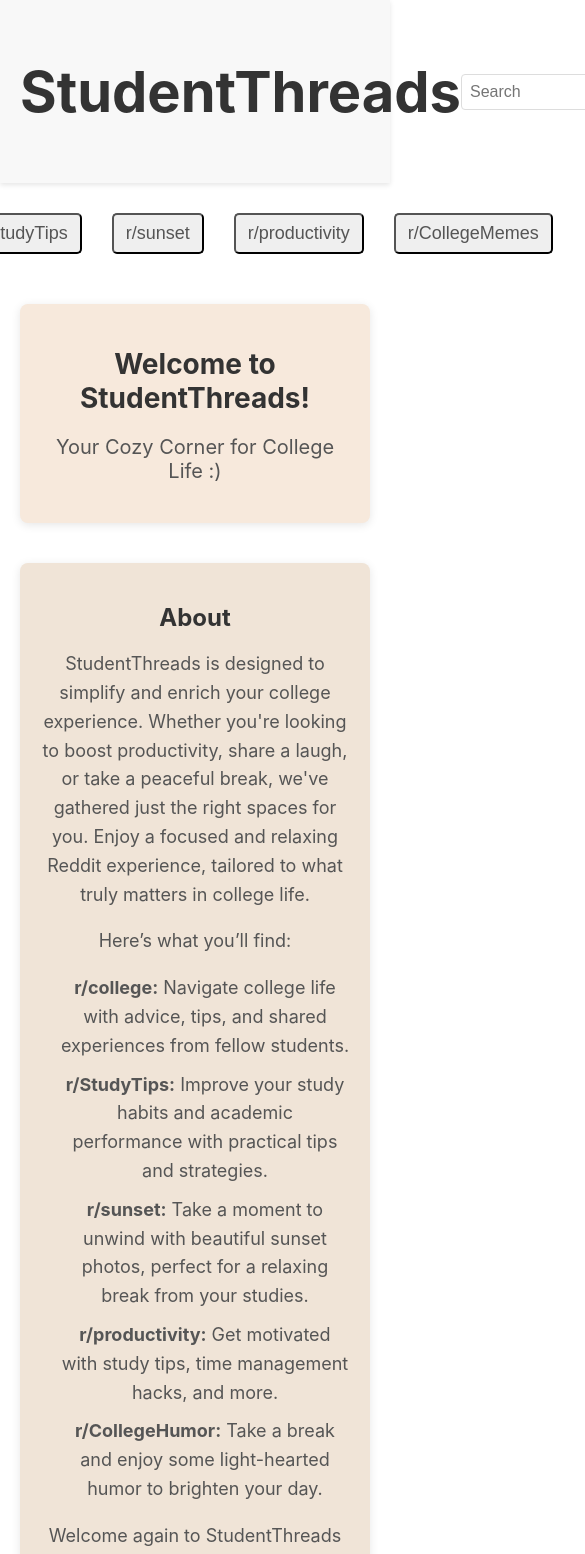
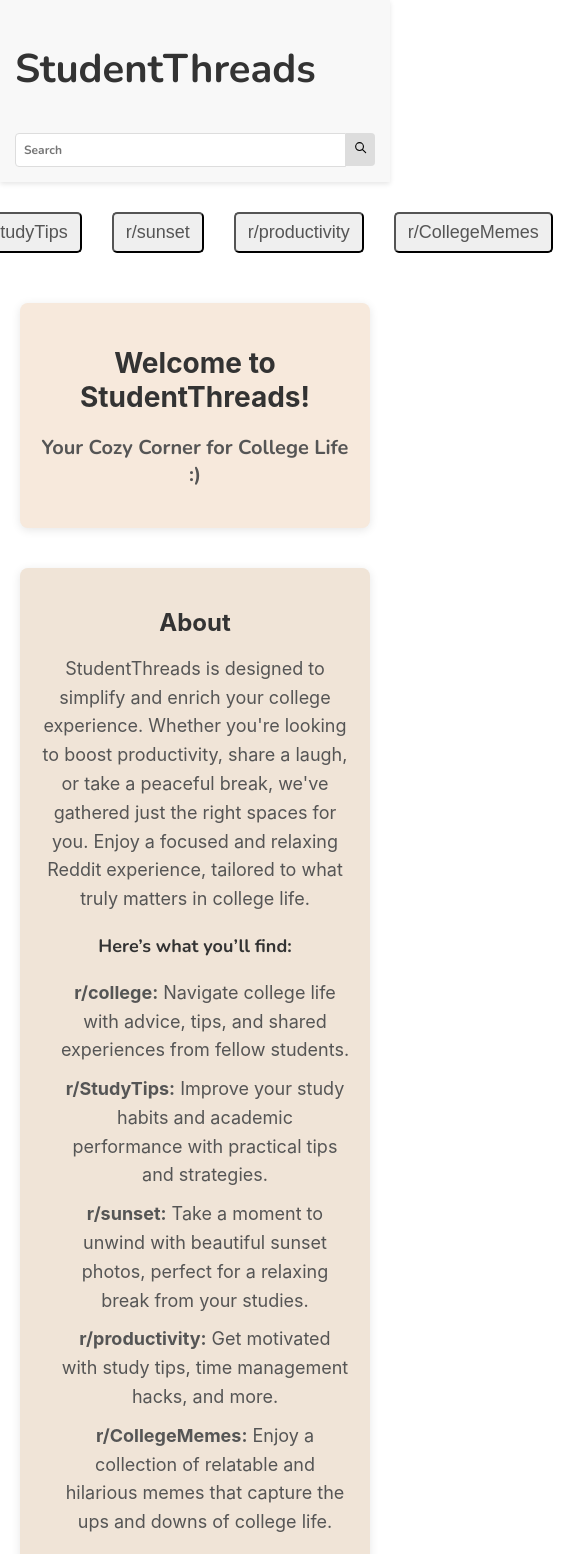
Before and after one commit to irened123/student-threads, a React (Create React App) app: page / in a window 390 px wide. Shown: the top 1554 px of the page, 585 px wide, since content can reach past the window. Built offline with nearby package versions, Linux system fonts and the light colour scheme; the HTML template or start-up script is replaced by a standard one.

Commit message:
Update font family and color for improved text styling; improve responsiveness

```diff
--- a/src/features/AboutSection/AboutSection.css
+++ b/src/features/AboutSection/AboutSection.css
@@ -1,3 +1,6 @@
+@import url('https://fonts.googleapis.com/css2?family=Nunito+Sans:wght@400;600&display=swap');
+@import url('https://fonts.googleapis.com/css2?family=Nunito:wght@700&display=swap');
+
 .about-container {
     text-align: center;
     margin: 40px 20px;
@@ -28,3 +31,8 @@
 .about-content li {
     margin-bottom: 10px;
 }
+
+.nunito {
+    font-family: 'Nunito', sans-serif;
+    color: #333;
+}
--- a/src/features/AboutSection/AboutSection.jsx
+++ b/src/features/AboutSection/AboutSection.jsx
@@ -7,16 +7,16 @@ const AboutSection = () => {
       <h2 className="about-heading">About</h2>
       <div className="about-content">
         <p>StudentThreads is designed to simplify and enrich your college experience. Whether you're looking to boost productivity, share a laugh, or take a peaceful break, we've gathered just the right spaces for you. Enjoy a focused and relaxing Reddit experience, tailored to what truly matters in college life.</p>
-        <p>Here’s what you’ll find:</p>
+        <p class="nunito">Here’s what you’ll find:</p>
         <ul>
           <li><strong>r/college:</strong> Navigate college life with advice, tips, and shared experiences from fellow students.</li>
           <li><strong>r/StudyTips:</strong> Improve your study habits and academic performance with practical tips and strategies.</li>
           <li><strong>r/sunset:</strong> Take a moment to unwind with beautiful sunset photos, perfect for a relaxing break from your studies.
 </li>
           <li><strong>r/productivity:</strong> Get motivated with study tips, time management hacks, and more.</li>
-          <li><strong>r/CollegeHumor:</strong> Take a break and enjoy some light-hearted humor to brighten your day.</li>
+          <li><strong>r/CollegeMemes:</strong> Enjoy a collection of relatable and hilarious memes that capture the ups and downs of college life.</li>
         </ul>
-        <p>Welcome again to StudentThreads—your home for a better college experience.</p>
+        <p class="nunito">Welcome again to StudentThreads—your home for a better college experience.</p>
       </div>
     </div>
   );
--- a/src/features/Header/Header.css
+++ b/src/features/Header/Header.css
@@ -1,10 +1,15 @@
+@import url('https://fonts.googleapis.com/css2?family=Nunito:wght@700&display=swap');
+
 .header {
+    font-family: 'Nunito', sans-serif;
     display: flex;
     justify-content: space-between;
     align-items: center;
     padding: 20px;
     background-color: #f8f8f8;
     box-shadow: 0 2px 5px rgba(0, 0, 0, 0.1);
+    width: 100%;
+    box-sizing: border-box;
 }
 
 .logo {
@@ -23,6 +28,9 @@
 .search {
     display: flex;
     align-items: center;
+    flex-grow: 1;
+    max-width: 400px;
+    justify-content: flex-end;
 }
 
 .search input {
@@ -30,6 +38,8 @@
     font-size: 16px;
     border: 1px solid #ddd;
     border-radius: 4px 0 0 4px;
+    font-family: 'Nunito', sans-serif;
+    width: 100%;
 }
 
 .search button {
@@ -44,3 +54,71 @@
 .search button:hover {
     background-color: #ccc;
 }
+
+@media (max-width: 1200px) {
+    .logo {
+        font-size: 26px;
+    }
+
+    .search input {
+        font-size: 15px;
+    }
+}
+
+@media (max-width: 992px) {
+    .logo {
+        font-size: 24px;
+    }
+
+    .search input {
+        font-size: 14px;
+    }
+
+    .header {
+        padding: 15px 20px;
+    }
+}
+
+@media (max-width: 768px) {
+    .logo {
+        font-size: 22px;
+    }
+
+    .search input {
+        font-size: 13px;
+    }
+
+    .header {
+        flex-direction: column;
+        align-items: flex-start;
+    }
+
+    .search {
+        margin-top: 10px;
+        width: 100%;
+    }
+}
+
+@media (max-width: 576px) {
+    .header {
+        padding: 15px;
+        justify-content: space-around;
+    }
+
+    .logo {
+        font-size: 20px;
+    }
+
+    .search input {
+        font-size: 12px;
+    }
+
+    .header {
+        padding: 15px;
+    }
+
+    .search {
+        margin-left: 0px;
+        width: 100%;
+    }
+}
--- a/src/features/WelcomeMessage/WelcomeMessage.css
+++ b/src/features/WelcomeMessage/WelcomeMessage.css
@@ -1,3 +1,7 @@
+@import url('https://fonts.googleapis.com/css2?family=Nunito+Sans:wght@400;600&display=swap');
+@import url('https://fonts.googleapis.com/css2?family=Nunito:wght@700&display=swap');
+
+
 .welcome-container {
     text-align: center;
     margin: 40px 20px;
@@ -15,6 +19,7 @@
 }
 
 .welcome-content {
+    font-family: 'Nunito', sans-serif;
     font-size: 20px;
     color: #555;
 }
```
